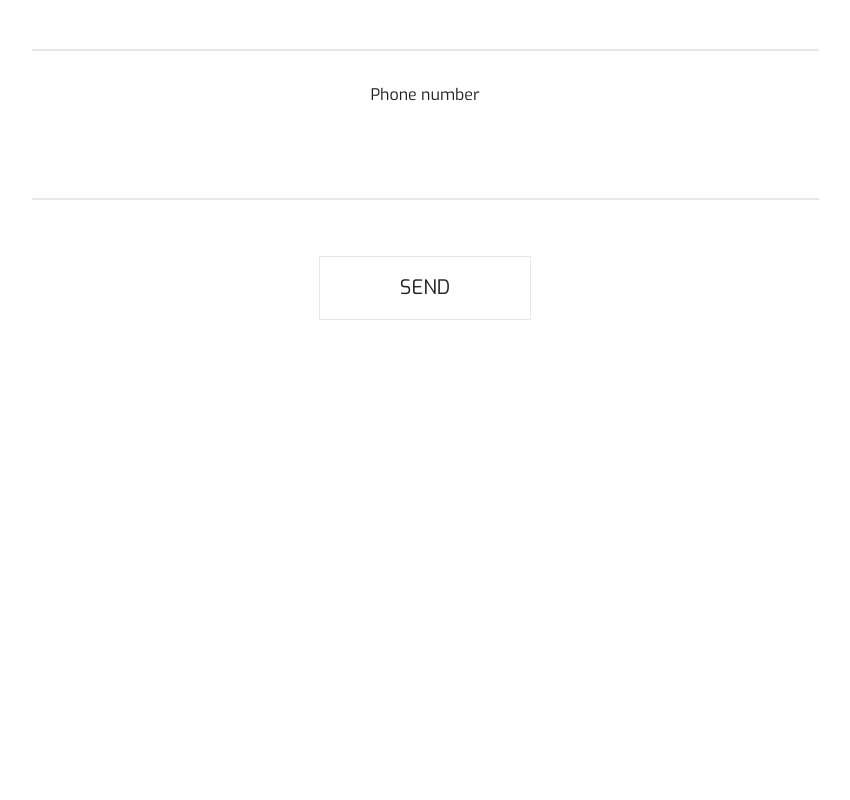
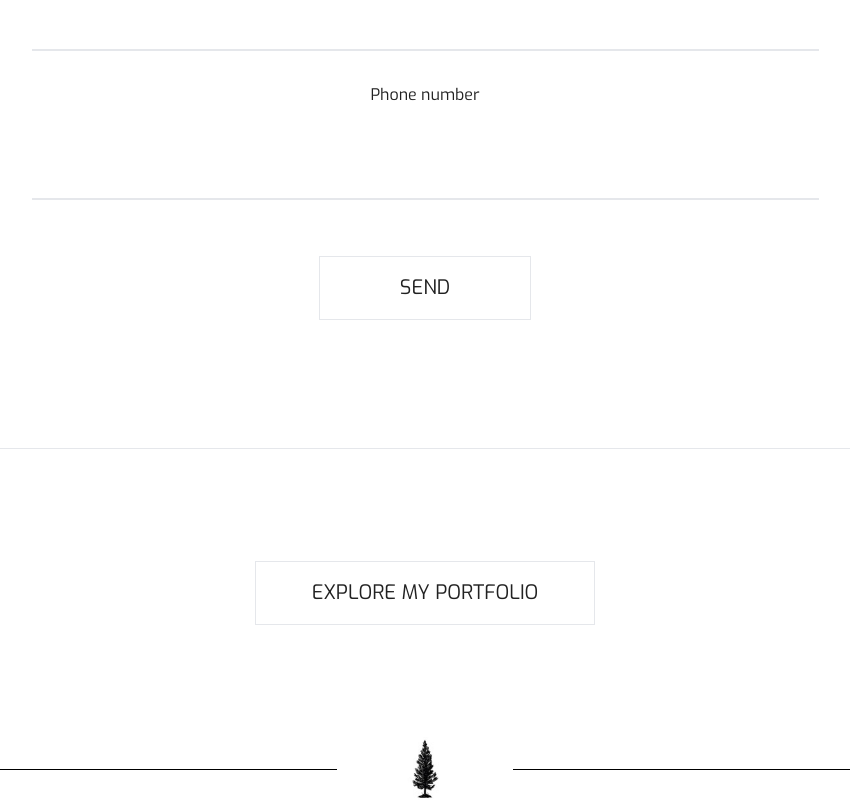
Before and after one commit to Fission-Fox/photographypage, a Next.js app: page / in a window 1280 px wide. Shown: the part 3857-4657 px from the top of the page, without its empty margins (215-1065 px from the left). Before the commit the page ends 4213 px from the top, so only its background shows below. Built offline with nearby package versions, Linux system fonts and the light colour scheme.

Commit message:
fix: portfolio section

```diff
--- a/src/app/page.tsx
+++ b/src/app/page.tsx
@@ -1,6 +1,7 @@
 "use client";
 import Herosection from "@/component/herosection";
 import Images from "@/component/images";
+import Portfolio from "@/component/portfolio";
 import Realword from "@/component/realword";
 import Text from "@/component/text";
 import Vanlife from "@/component/vanlife";
@@ -13,6 +14,7 @@ export default function HomePage() {
       <Realword />
       <Vanlife />
       <Text />
+      <Portfolio />
     </Box>
   );
 }
--- /dev/null
+++ b/src/component/portfolio.tsx
@@ -0,0 +1,24 @@
+import Image from "next/image";
+import React from "react";
+import tree from "@/assets/Image/tree1.jpg";
+
+export default function Portfolio() {
+  return (
+    <div className="mt-32 W-[80%] pl-20 pr-20 ">
+      <hr />
+
+      <div className="flex justify-center pt-28">
+        <div className="hover:bg-black hover:text-white text-[10px] sm:text-[20px] px-3 sm:px-14 py-4 border">
+          <button>EXPLORE MY PORTFOLIO</button>
+        </div>
+      </div>
+      <div className="flex justify-center  mt-28 pl-20 pr-20">
+        <div className="border-black border-t mt-8 w-[90%] mr-10 "></div>
+        <div>
+          <Image src={tree} className="w-[210px]  object-cover" alt="" />
+        </div>
+        <div className="border-black border-t w-[90%] mt-8 ml-10"></div>
+      </div>
+    </div>
+  );
+}
```
Also changed, not shown: src/assets/Image/tree1.jpg (added).
